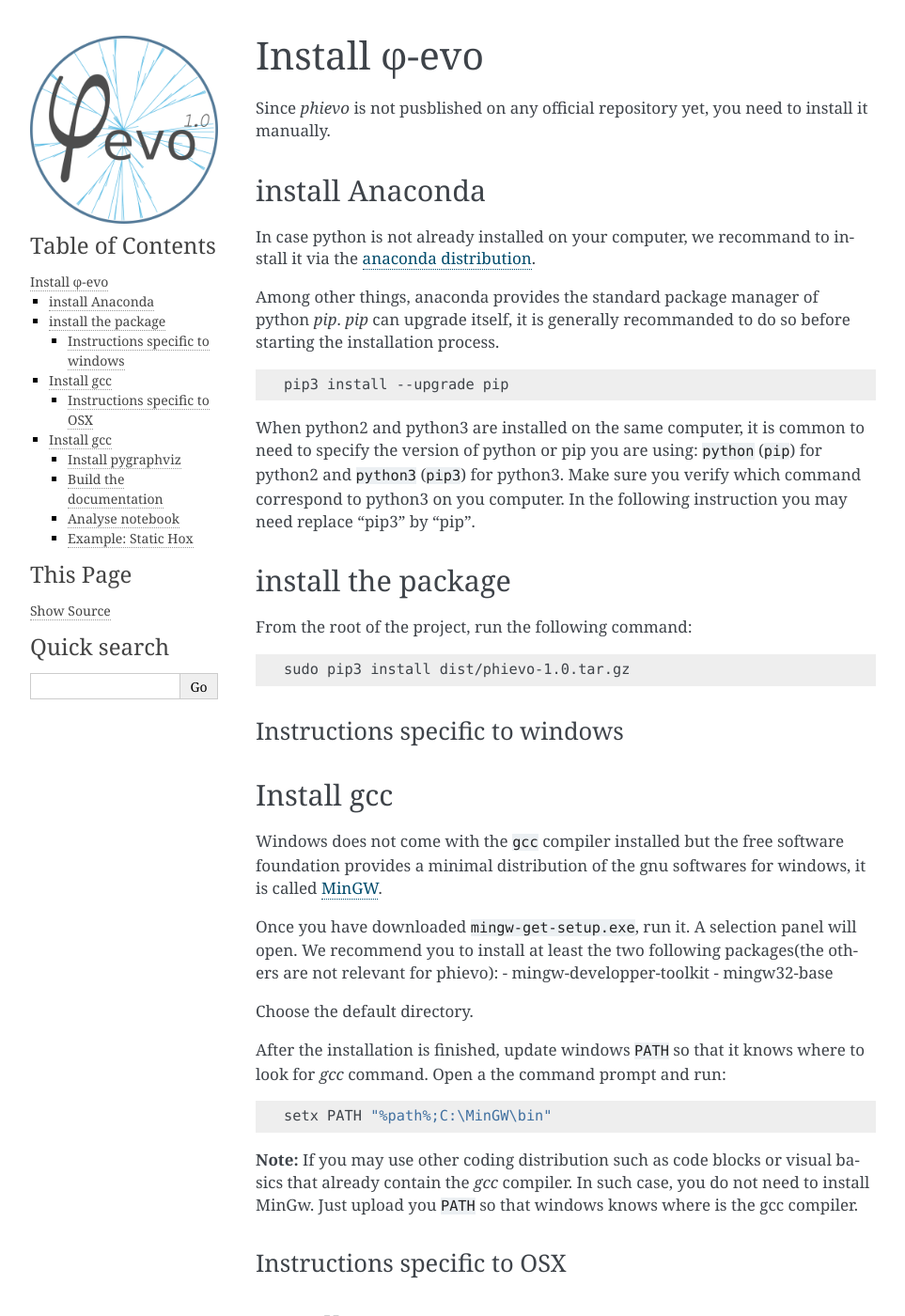
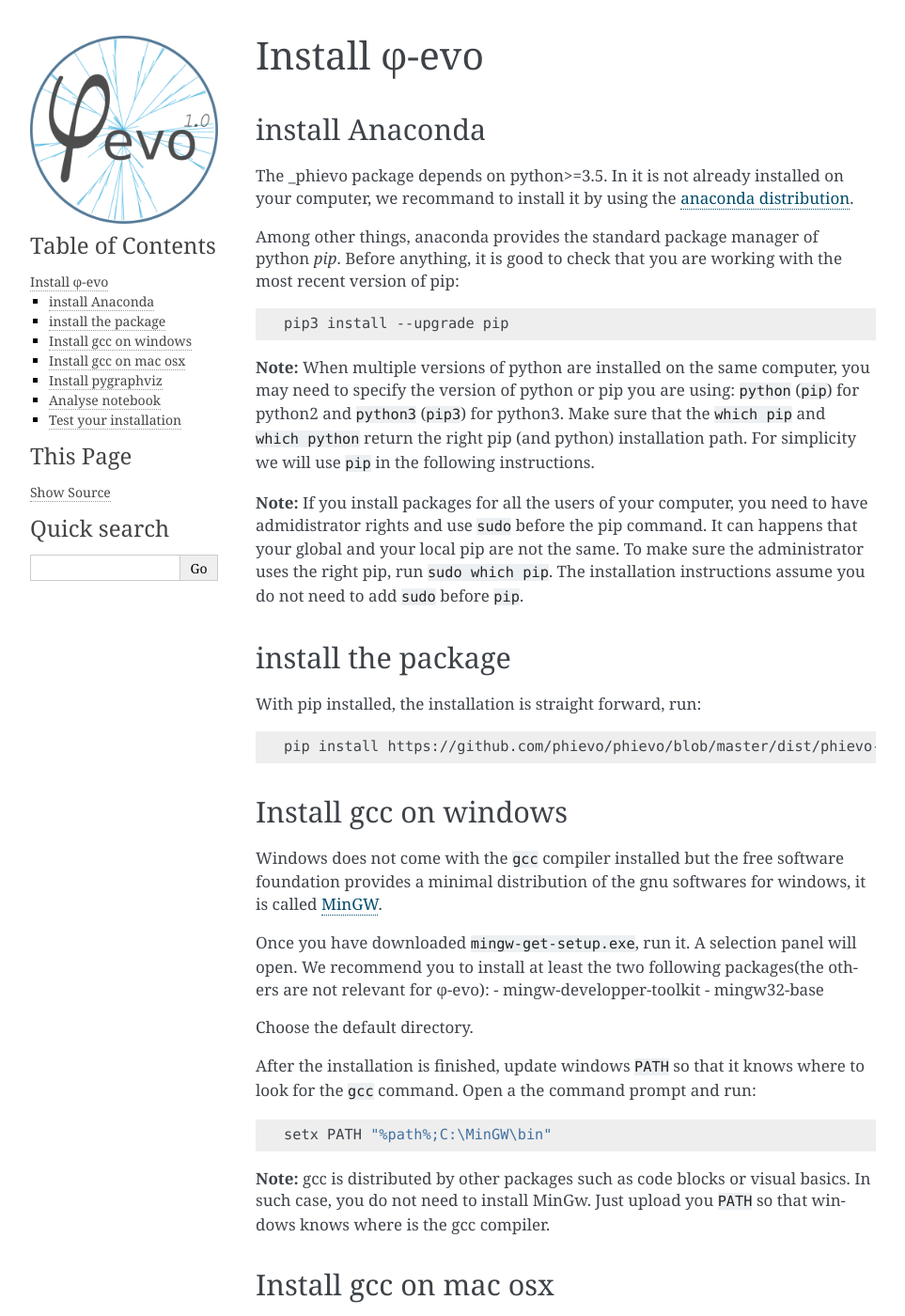
Before and after one commit to phievo/phievo, a Sphinx documentation site: the page built from docs/source/installation.rst, in a window 1280 px wide and 1400 px high. Shown: the whole window at 94% size, without its empty margins (148-1111 px from the left). Built offline with Sphinx 7.4.7, drawn with Linux system fonts in a browser that asks for light colours; some of the changed text lies outside the part shown.

Commit message:
Update installation.md in docs

```diff
--- a/docs/source/installation.rst
+++ b/docs/source/installation.rst
@@ -1,45 +1,46 @@
 Install φ-evo
 =============
-
-Since *phievo* is not pusblished on any official repository yet, you
-need to install it manually.
 
 install Anaconda
 ~~~~~~~~~~~~~~~~
 
-In case python is not already installed on your computer, we recommand
-to install it via the `anaconda
-distribution <https://www.continuum.io/downloads>`__.
+The \_phievo package depends on python>=3.5. In it is not already
+installed on your computer, we recommand to install it by using the
+`anaconda distribution <https://www.continuum.io/downloads>`__.
 
 Among other things, anaconda provides the standard package manager of
-python *pip*. *pip* can upgrade itself, it is generally recommanded to
-do so before starting the installation process.
+python *pip*. Before anything, it is good to check that you are working
+with the most recent version of pip:
 
 .. code:: bash
 
         pip3 install --upgrade pip
 
-When python2 and python3 are installed on the same computer, it is
-common to need to specify the version of python or pip you are using:
-``python`` (``pip``) for python2 and ``python3`` (``pip3``) for python3.
-Make sure you verify which command correspond to python3 on you
-computer. In the following instruction you may need replace "pip3" by
-"pip".
+**Note:** When multiple versions of python are installed on the same
+computer, you may need to specify the version of python or pip you are
+using: ``python`` (``pip``) for python2 and ``python3`` (``pip3``) for
+python3. Make sure that the ``which pip`` and ``which python`` return
+the right pip (and python) installation path. For simplicity we will use
+``pip`` in the following instructions.
+
+**Note:** If you install packages for all the users of your computer,
+you need to have admidistrator rights and use ``sudo`` before the pip
+command. It can happens that your global and your local pip are not the
+same. To make sure the administrator uses the right pip, run
+``sudo which pip``. The installation instructions assume you do not need
+to add ``sudo`` before ``pip``.
 
 install the package
 ~~~~~~~~~~~~~~~~~~~
 
-From the root of the project, run the following command:
+With pip installed, the installation is straight forward, run:
 
 .. code:: bash
 
-        sudo pip3 install dist/phievo-1.0.tar.gz
+        pip install https://github.com/phievo/phievo/blob/master/dist/phievo-1.0.zip?raw=true
 
-Instructions specific to windows
---------------------------------
-
-Install gcc
-~~~~~~~~~~~
+Install gcc on windows
+~~~~~~~~~~~~~~~~~~~~~~
 
 Windows does not come with the ``gcc`` compiler installed but the free
 software foundation provides a minimal distribution of the gnu softwares
@@ -47,56 +48,53 @@
 
 Once you have downloaded ``mingw-get-setup.exe``, run it. A selection
 panel will open. We recommend you to install at least the two following
-packages(the others are not relevant for phievo): -
+packages(the others are not relevant for φ-evo): -
 mingw-developper-toolkit - mingw32-base
 
 Choose the default directory.
 
 After the installation is finished, update windows ``PATH`` so that it
-knows where to look for *gcc* command. Open a the command prompt and
-run:
+knows where to look for the ``gcc`` command. Open a the command prompt
+and run:
 
 .. code:: bash
 
     setx PATH "%path%;C:\MinGW\bin"
 
-**Note:** If you may use other coding distribution such as code blocks
-or visual basics that already contain the *gcc* compiler. In such case,
-you do not need to install MinGw. Just upload you ``PATH`` so that
-windows knows where is the gcc compiler.
+**Note:** gcc is distributed by other packages such as code blocks or
+visual basics. In such case, you do not need to install MinGw. Just
+upload you ``PATH`` so that windows knows where is the gcc compiler.
 
-Instructions specific to OSX
-----------------------------
+Install gcc on mac osx
+~~~~~~~~~~~~~~~~~~~~~~
 
-Install gcc
-~~~~~~~~~~~
-
-OSX does not have the gcc compiler installed by default. There are
-different way to install it. The fastest is probably via
+OSX does not have the gcc compiler installed by default either. There
+are different ways to install it. The fastest is probably via
 `homebrew <https://brew.sh/>`__:
 
 .. code:: bash
 
     brew install gcc
 
-If *gcc* is not already installed on you system (via macports or Xcode),
-*homebrew*'s *gcc* should be automatically in the system's ``PATH``.
+If ``gcc`` is not already installed on you system (via macports or
+Xcode), *homebrew*'s *gcc* should be automatically in the system's
+``PATH``.
 
 Install pygraphviz
-------------------
+~~~~~~~~~~~~~~~~~~
 
-*pygraphviz* is not istalled by default with *phievo* because it does
-not exist natively on windows and we wanted to publish a version that
-that run on al the systems. *pygraphviz* is used only to display network
-layouts. If it is not install *phievo* will print a warning and use
-*networkx* spring layout instead.
+*pygraphviz* is not included in the default dependencies of *phievo*
+because it does not exist natively on windows and we wanted to publish a
+version that that runs on all the systems. *pygraphviz* is used only to
+display network layouts. If it is not installed, *phievo* will print a
+warning and use *networkx* spring layout instead.
 
 On max OSX, you have to use homebrew to install graphvix first :
 
 .. code:: bash
 
     brew install graphviz pkg-config
-    pip3 install pygraphviz
+    pip install pygraphviz
 
 On GNU/linux, installing the dependencies varies depanding on the
 distribution. We tested the following on debian and ubuntu
@@ -104,35 +102,21 @@
 .. code:: bash
 
     sudo apt-get install graphviz graphviz-dev pkg-config
-    sudo pip3 install pygraphviz
+    sudo pip install pygraphviz
 
 On other distribution, you may want to find the equivalent of
 *graphviz*, *graphviz-dev*, and *pkg-config*.
 
 We found that sometimes on ubuntu the C linking to the graphviz library
-does not work properly, to fix this, be more explicit on the linking:
+does not work properly, to fix this, be more explicit and use the
+linking for the pip command:
 
 .. code:: bash
 
-    sudo pip3 install pygraphviz --install-option="--include-path=/usr/include/graphviz" --install-option="--library-path=/usr/lib/graphviz/"
-
-Build the documentation
------------------------
-
-To build the documentation, go to the ``docs`` directory and run
-
-.. code:: bash
-
-    make html
-
-the documentation is built in ``docs/build/html`` by default.
-
-Note that you may need to run make html twice because the build process
-uses the package *numfig* that first needs to list all the figures
-before numbering them.
+    sudo pip install pygraphviz --install-option="--include-path=/usr/include/graphviz" --install-option="--library-path=/usr/lib/graphviz/"
 
 Analyse notebook
-----------------
+~~~~~~~~~~~~~~~~
 
 We provide a jupyter notebook to help with the analysis of the runs. If
 you wand to run it, you will need to install several extra python
@@ -141,25 +125,37 @@
 
 .. code:: bash
 
-    pip3 install -r extra.txt
+    pip install -r extra.txt
     jupyter nbextension enable --py --sys-prefix widgetsnbextension
 
-Example: Static Hox
--------------------
+Test your installation
+~~~~~~~~~~~~~~~~~~~~~~
 
-Copy the project directory ``StaticHox`` from ``Examples`` where you
-want to run it. Then copy ``run_evolution`` at the same place as
-``StaticHox``.
+TO test that everything works properly, we will run an simulation
+example.
+
+Copy the project directory ``Examples/Somites`` and ``run_evolution.py``
+fom `github <https://github.com/phievo/phievo>`__ on your computer. Then
+copy ``run_evolution.py`` at the same place as the ``Somites/``
+directory.
 
 To launch the evolution, simply run
 
 .. code:: bash
 
-        ./run_evolution.py -m StaticHox
+        ./run_evolution.py -m Somites
 
 On windows machine we recommand that you explicitly tell the system that
 you are running python (make sure you use the good version).
 
 .. code:: bash
 
-        python run_evolution.py -m StaticHox
+        python run_evolution.py -m Somites
+
+If everything works correctly you should see the evolution starting and
+regular terminal print of the population best fitness.
+
+You can also choose to stop the simulation by deleting the
+``Somites/STOP.txt`` file after a few generations. The `jupyter
+notebook <https://raw.githubusercontent.com/phievo/phievo/master/Analyse%20Run.ipynb>`__
+can then be use to visualize the results.
```
Also changed, not shown: docs/source/installation.md (+36 -45 lines).
